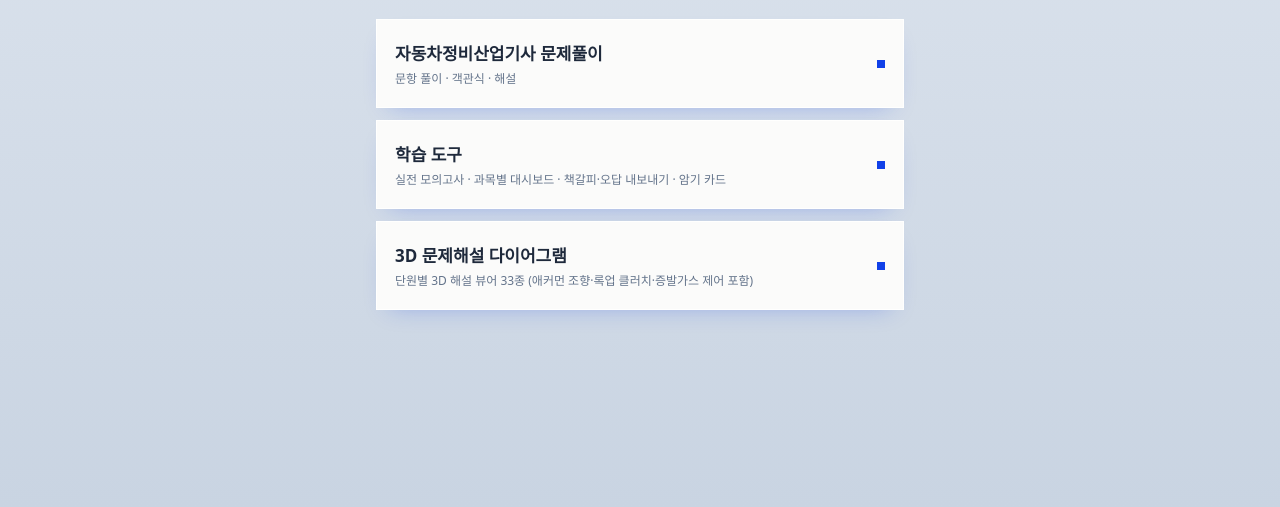
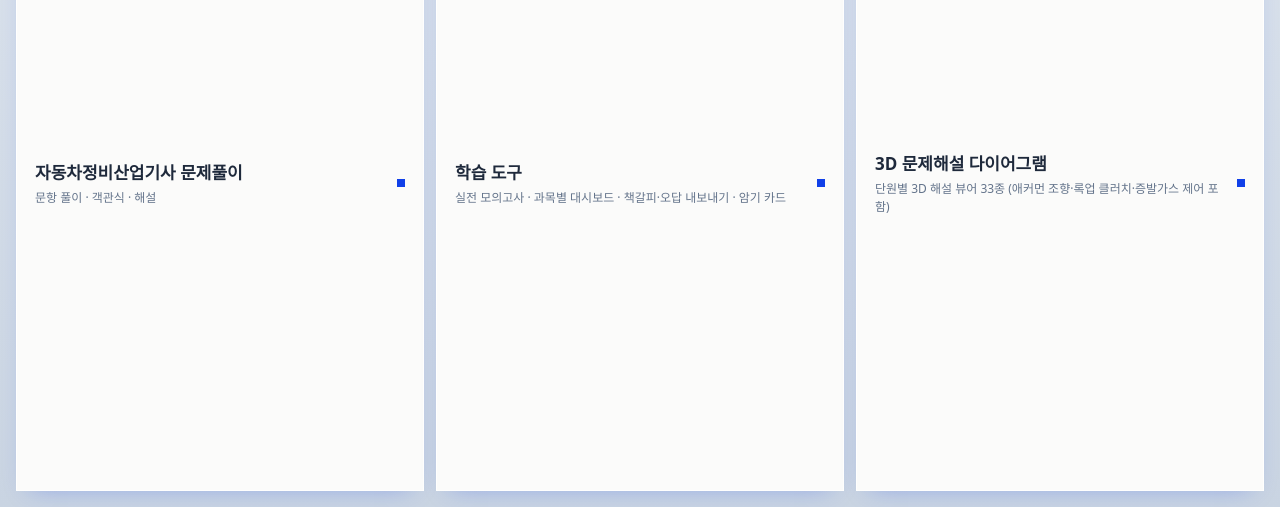
Before and after one commit to Alexa97busan/dr_cockpit_web, a plain HTML site: page web/hub.html in a window 1280 px wide. Shown: the part 293-800 px from the top of the page. Drawn offline with Linux system fonts and the light colour scheme.

Commit message:
허브를 3칸 전체 화면 레이아웃으로 변경 (#6)
- 문제풀이, 학습 도구, 3D 다이어그램을 왼쪽·가운데·오른쪽 3칸으로 배치
- 화면 높이를 가득 채우고, 720px 이하에서는 세로로 쌓임

Co-authored-by: Alexa97busan <Alexa97busan@users.noreply.github.com>
Co-authored-by: Claude Haiku 5.5 <noreply@anthropic.com>

```diff
--- a/web/hub.html
+++ b/web/hub.html
@@ -13,10 +13,12 @@
   .sitebar a{padding:6px 12px;color:#1040e8;text-decoration:none;font-size:14px;border:1px solid transparent}
   .sitebar a:hover{border-color:rgba(16,64,232,.3)}
   .sitebar a[aria-current="page"]{background:#1040e8;color:#fff}
-  main{width:min(560px,100%);margin:0 auto;align-self:center;padding:16px}
+  main{width:100%;display:grid;grid-template-columns:repeat(3,1fr);grid-template-rows:auto auto 1fr;gap:12px;padding:16px;box-sizing:border-box;min-height:0}
+  main>h1,main>p.sub{grid-column:1/-1}
+  @media (max-width:720px){main{grid-template-columns:1fr;grid-template-rows:none}}
   h1{font-size:20px;margin:0 0 6px}
   p.sub{margin:0 0 22px;color:var(--muted);font-size:13px}
-  .link{display:flex;justify-content:space-between;align-items:center;gap:12px;padding:20px 18px;background:var(--paper);border:1px solid rgba(255,255,255,.9);box-shadow:0 10px 24px -14px rgba(16,64,232,.35);color:var(--ink);text-decoration:none;margin-bottom:12px;transition:transform .25s cubic-bezier(.2,.8,.2,1),box-shadow .25s}
+  .link{display:flex;justify-content:space-between;align-items:center;gap:12px;padding:20px 18px;background:var(--paper);border:1px solid rgba(255,255,255,.9);box-shadow:0 10px 24px -14px rgba(16,64,232,.35);color:var(--ink);text-decoration:none;margin-bottom:0;min-height:0;transition:transform .25s cubic-bezier(.2,.8,.2,1),box-shadow .25s}
   .link:hover{transform:translateY(-2px);box-shadow:0 16px 30px -14px rgba(16,64,232,.4)}
   .link:active{transform:scale(.99)}
   .link b{font-size:17px}
```
